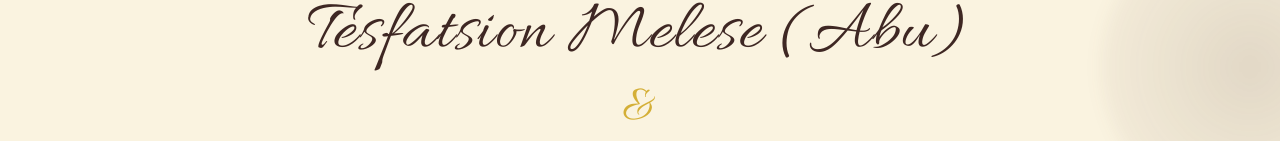
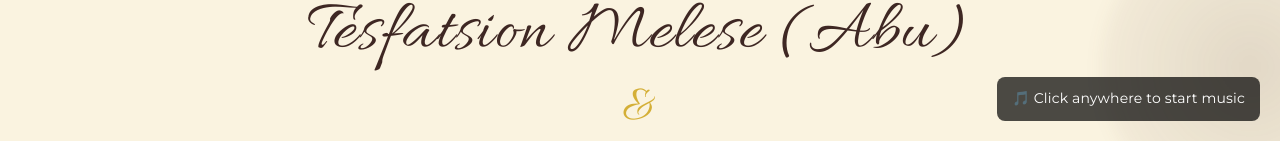
Before and after one commit to robegetachew/Debo, a React (Vite) app: page / in a window 1280 px wide. Shown: the part 659-800 px from the top of the page. Built offline with nearby package versions, Linux system fonts and the light colour scheme; no server answers; a web font is replaced by a local one.

Commit message:
add music

```diff
--- a/src/App.jsx
+++ b/src/App.jsx
@@ -10,11 +10,13 @@ import Footer from './components/Footer';
 import ScrollReveal from './components/ScrollReveal';
 import ScrollEffects from './components/ScrollEffects';
 import LanguageSwitcher from './components/LanguageSwitcher';
+import BackgroundMusic from './components/BackgroundMusic';
 import Admin from './pages/Admin';
 import './styles/globals.css';
 
 const Invitation = () => (
   <>
+    <BackgroundMusic />
     <ScrollEffects />
     <LanguageSwitcher />
     <ScrollReveal><Hero /></ScrollReveal>
--- /dev/null
+++ b/src/components/BackgroundMusic.jsx
@@ -0,0 +1,70 @@
+import React, { useEffect, useRef, useState } from 'react'
+
+const BackgroundMusic = () => {
+  const audioRef = useRef(null)
+  const [hasInteracted, setHasInteracted] = useState(false)
+
+  useEffect(() => {
+    const audio = audioRef.current
+
+    // Attempt to play music when component mounts
+    const playMusic = async () => {
+      try {
+        await audio.play()
+        console.log('✅ Music started playing automatically')
+      } catch (error) {
+        console.log('❌ Autoplay was prevented:', error.message)
+        console.log('👆 User interaction required to start music')
+
+        // Add click listener to start music on first interaction
+        const startMusicOnInteraction = () => {
+          audio.play().then(() => {
+            console.log('✅ Music started after user interaction')
+            setHasInteracted(true)
+          }).catch(err => {
+            console.log('❌ Still cannot play music:', err.message)
+          })
+          document.removeEventListener('click', startMusicOnInteraction)
+          document.removeEventListener('keydown', startMusicOnInteraction)
+          document.removeEventListener('touchstart', startMusicOnInteraction)
+        }
+
+        document.addEventListener('click', startMusicOnInteraction)
+        document.addEventListener('keydown', startMusicOnInteraction)
+        document.addEventListener('touchstart', startMusicOnInteraction)
+      }
+    }
+
+    playMusic()
+  }, [])
+
+  return (
+    <>
+      <audio
+        ref={audioRef}
+        src="/Nuhami - Dibo Cut F.mp3"
+        loop
+        preload="auto"
+        style={{ display: 'none' }}
+      />
+      {!hasInteracted && (
+        <div style={{
+          position: 'fixed',
+          bottom: '20px',
+          right: '20px',
+          background: 'rgba(0,0,0,0.7)',
+          color: 'white',
+          padding: '10px 15px',
+          borderRadius: '8px',
+          fontSize: '14px',
+          zIndex: 9999,
+          pointerEvents: 'none'
+        }}>
+          🎵 Click anywhere to start music
+        </div>
+      )}
+    </>
+  )
+}
+
+export default BackgroundMusic
```
Also changed, not shown: 1 other file (tests, documents, lock files or other folders).
